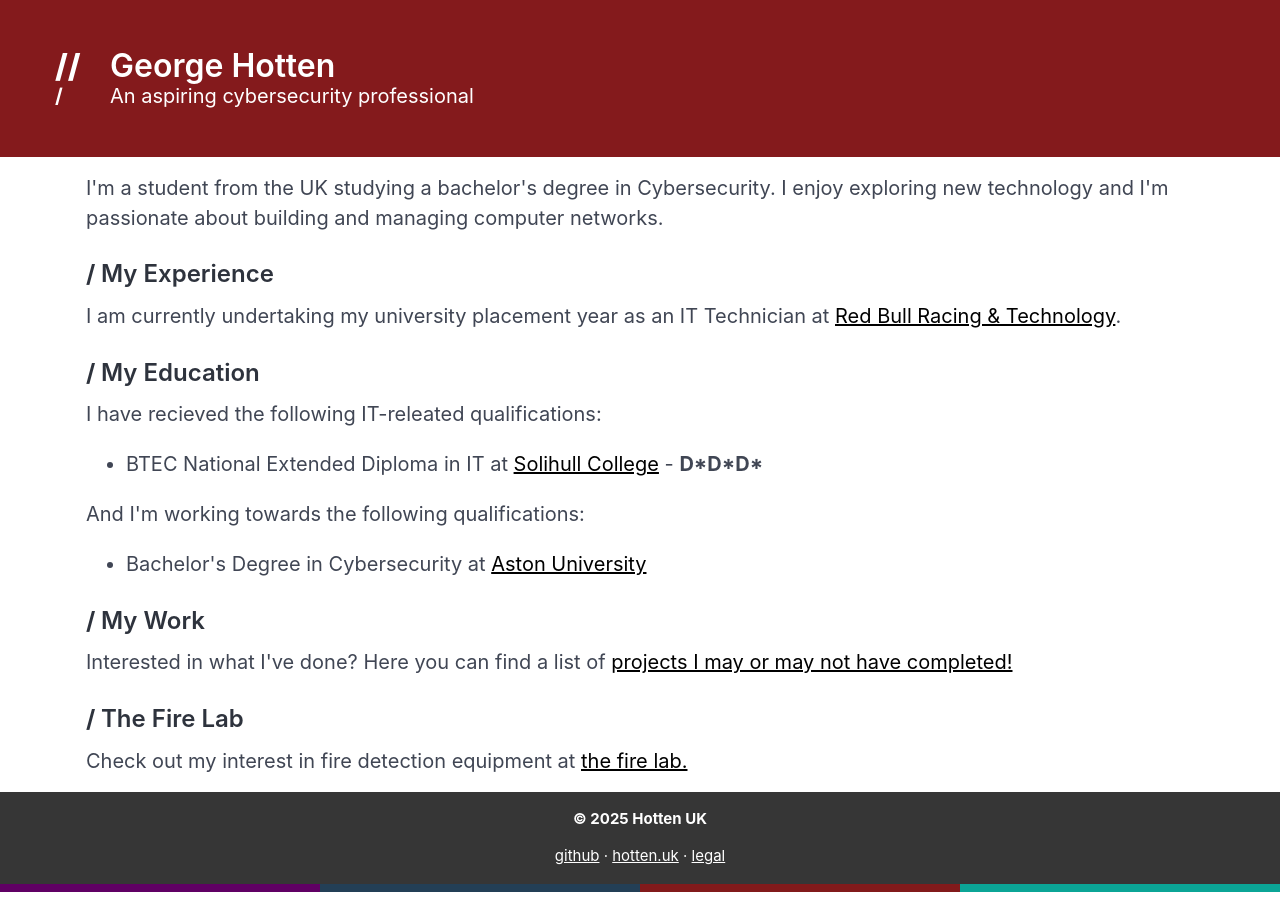
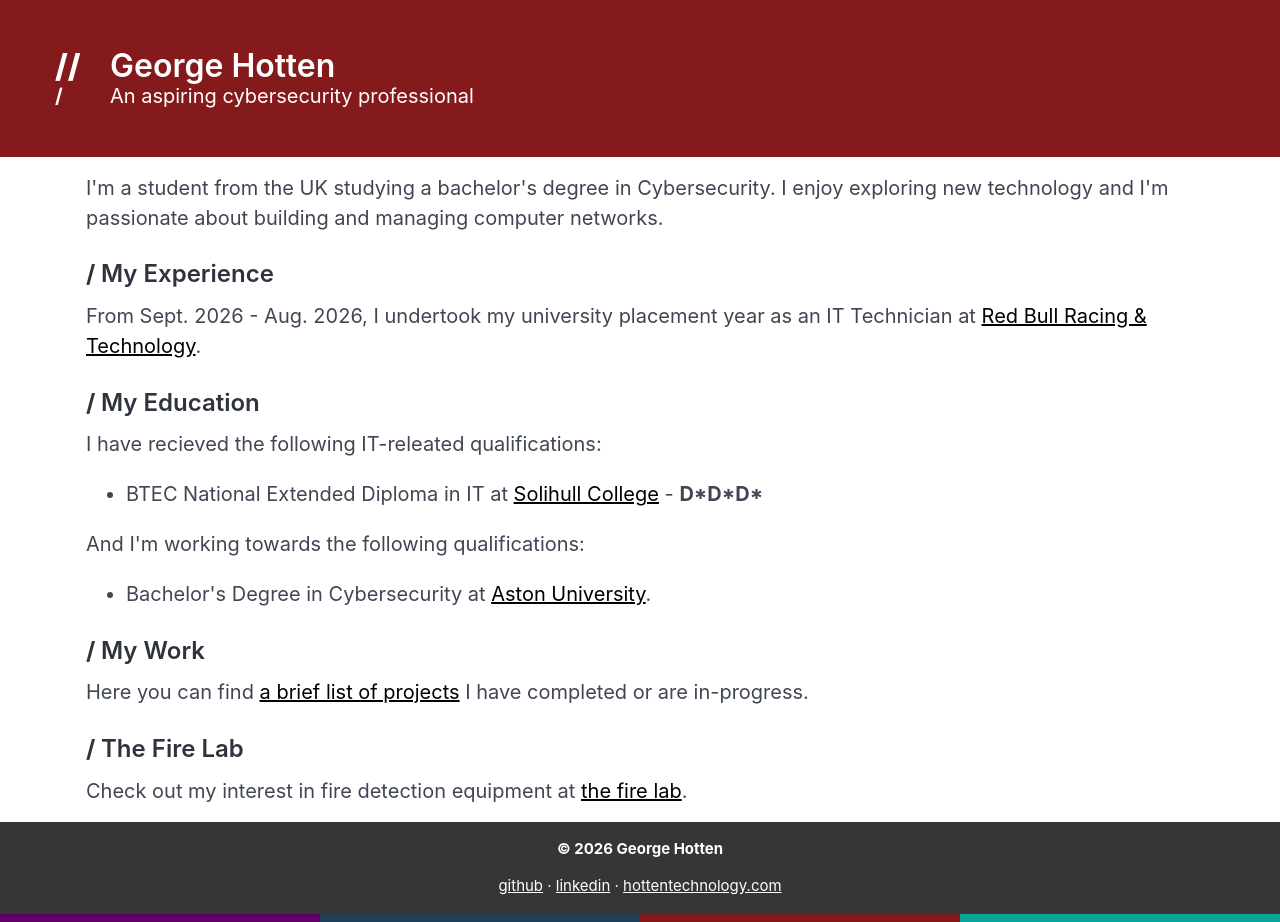
Before and after one commit to Gxorge/ghott.me, a SvelteKit app: page / in a window 1280 px wide. Before the commit the page ends 892 px from the top, so only its background shows below. Built offline with nearby package versions, Linux system fonts and the light colour scheme.

Commit message:
2026 updates

```diff
--- a/src/routes/+layout.svelte
+++ b/src/routes/+layout.svelte
@@ -9,11 +9,11 @@
 <footer class="gweb-footer footer-sticky">
     <div class="content footer-text has-text-centered">
         <div class="gweb-text-layout">
-            <p style="font-size: 15px;"><b>© 2025 Hotten UK</b></p>
+            <p style="font-size: 15px;"><b>© 2026 George Hotten</b></p>
             <p style="font-size: 15px;" class="gweb-link-white">
                 <a href="https://github.com/gxorge/">github</a> &middot;
-                <a href="https://hotten.uk">hotten.uk</a> &middot;
-                <a href="/legal">legal</a>
+                <a href="https://linkedin.com/in/georgehotten">linkedin</a> &middot;
+                <a href="https://hottentechnology.com">hottentechnology.com</a>
             </p>
         </div>
         <div class="footer-colours">
--- a/src/routes/+page.svelte
+++ b/src/routes/+page.svelte
@@ -20,7 +20,7 @@
         </p>
 
         <h2>My Experience</h2>
-        <p class="gweb-link-black">I am currently undertaking my university placement year as an IT Technician at <a href="https://www.redbullracing.com">Red Bull Racing & Technology</a>.</p>
+        <p class="gweb-link-black">From Sept. 2026 - Aug. 2026, I undertook my university placement year as an IT Technician at <a href="https://www.redbullracing.com">Red Bull Racing & Technology</a>. </p>
 
         <h2>My Education</h2>
         <p>
@@ -34,17 +34,17 @@
             And I'm working towards the following qualifications:
         </p>
         <ul class="gweb-link-black" style="font-size: 20px;">
-            <li>Bachelor's Degree in Cybersecurity at <a href="https://aston.georgehotten.uk">Aston University</a></li>
+            <li>Bachelor's Degree in Cybersecurity at <a href="https://aston.georgehotten.uk">Aston University</a>.</li>
         </ul>
 
         <h2>My Work</h2>
         <p class="gweb-link-black">
-            Interested in what I've done? Here you can find a list of <a href="/projects">projects I may or may not have completed!</a>
+            Here you can find <a href="/projects">a brief list of projects</a> I have completed or are in-progress.
         </p>
 
         <h2>The Fire Lab</h2>
         <p class="gweb-link-black">
-            Check out my interest in fire detection equipment at <a href="/fire">the fire lab.</a>
+            Check out my interest in fire detection equipment at <a href="/fire">the fire lab</a>.
         </p>
     </div>
 </section>
--- a/src/routes/projects/crepculture/+page.svelte
+++ b/src/routes/projects/crepculture/+page.svelte
@@ -29,7 +29,6 @@
         <h2>Quick Links</h2>
         <ul class="gweb-link-black" style="font-size: 20px;">
             <li>Source Code: <a href="https://github.com/georgeataston/cs2tp">github.com/georgeataston/cs2tp</a></li>
-            <li>Live Preview: <a href="https://crepculture.shop">crepculture.shop</a></li>
         </ul>
 
         <h2>About</h2>
--- a/src/routes/projects/isborisgone/+page.svelte
+++ b/src/routes/projects/isborisgone/+page.svelte
@@ -19,7 +19,6 @@
         <h2>Quick Links</h2>
         <ul class="gweb-link-black" style="font-size: 20px;">
             <li>Source Code: <a href="https://github.com/gxorge/isborisgone">github.com/gxorge/isborisgone</a></li>
-            <li>Live Preview: <a href="https://isborisg.one">isborisg.one</a></li>
         </ul>
 
         <h2>About</h2>
--- a/src/routes/projects/surya/+page.svelte
+++ b/src/routes/projects/surya/+page.svelte
@@ -19,7 +19,6 @@
         <h2>Quick Links</h2>
         <ul class="gweb-link-black" style="font-size: 20px;">
             <li>Source Code: <a href="https://github.com/georgeatsolihull/surya">github.com/georgeatsolihull/surya</a></li>
-            <li>Live Preview: <a href="https://surya.ghott.me">surya.ghott.me</a></li>
         </ul>
 
         <h2>About</h2>
```
Also changed, not shown: src/routes/fire/equipment/+page.svelte (+9 -3 lines), src/routes/legal/+page.svelte (deleted, +0 -36 lines), src/routes/projects/+page.svelte (+4 -4 lines), 1 other file (tests, documents, lock files or other folders).
